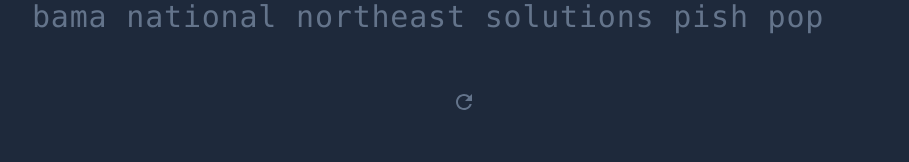
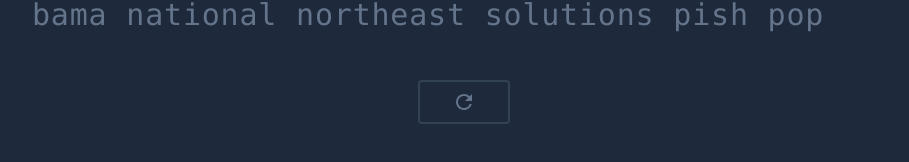
Before and after one commit to duplantier/Type-i-Fast, a React (Create React App) app: page / in a window 1280 px wide. Shown: the part 458-620 px from the top of the page, without its empty margins (176-1085 px from the left). Built offline with nearby package versions, Linux system fonts and the light colour scheme.

Commit message:
[Build]: Restart button redesigned

```diff
--- a/src/App.tsx
+++ b/src/App.tsx
@@ -30,7 +30,7 @@ const App = () => {
 
       {/* Restart button */}
       <RestartButton
-        className={"mx-auto mt-10 text-slate-500"}
+        className={"mx-auto mt-10 text-slate-500 border-2 border-slate-700"}
         onRestart={restart}
       />
 
--- a/src/components/RestartButton.tsx
+++ b/src/components/RestartButton.tsx
@@ -4,7 +4,7 @@ const RestartButton = ({
   onRestart: handleRestart,
   className = "",
 }: {
-  // REMEMBER:
+  // REMEMBER: ? means optional
   onRestart: () => void;
   className?: string;
 }) => {
@@ -19,7 +19,7 @@ const RestartButton = ({
     <button
       ref={buttonRef}
       onClick={handleClick}
-      className={`block rounded px-8 py-2 hover:bg-slate-300 ${className}`}
+      className={`block rounded px-8 py-2 hover:bg-slate-900 ${className} hover:border-yellow-300 text-slate-300 hover:text-yellow-300`}
     >
       <MdRefresh className="w-6 h-6" />
     </button>
```
Also changed, not shown: 1 other file (tests, documents, lock files or other folders).
